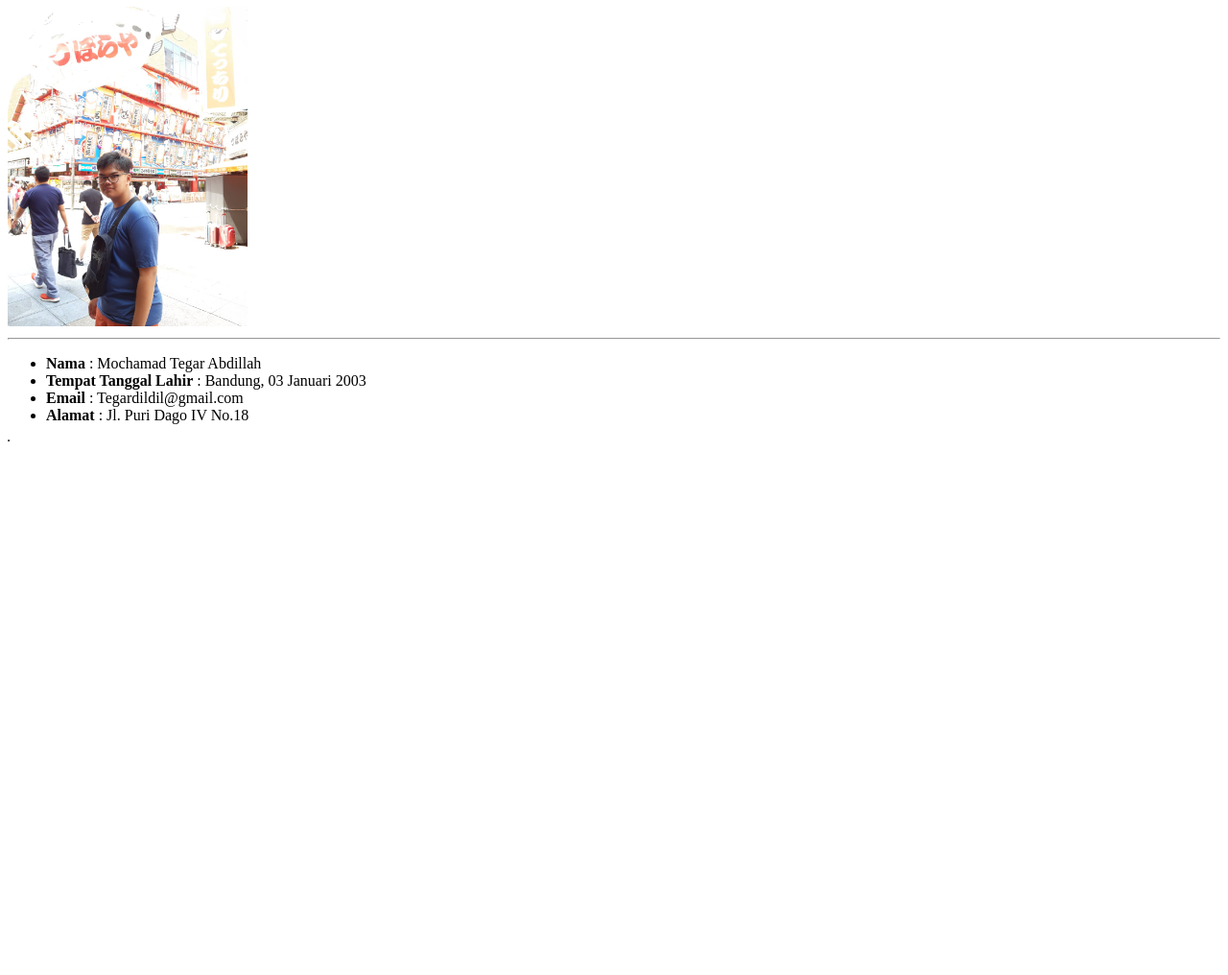
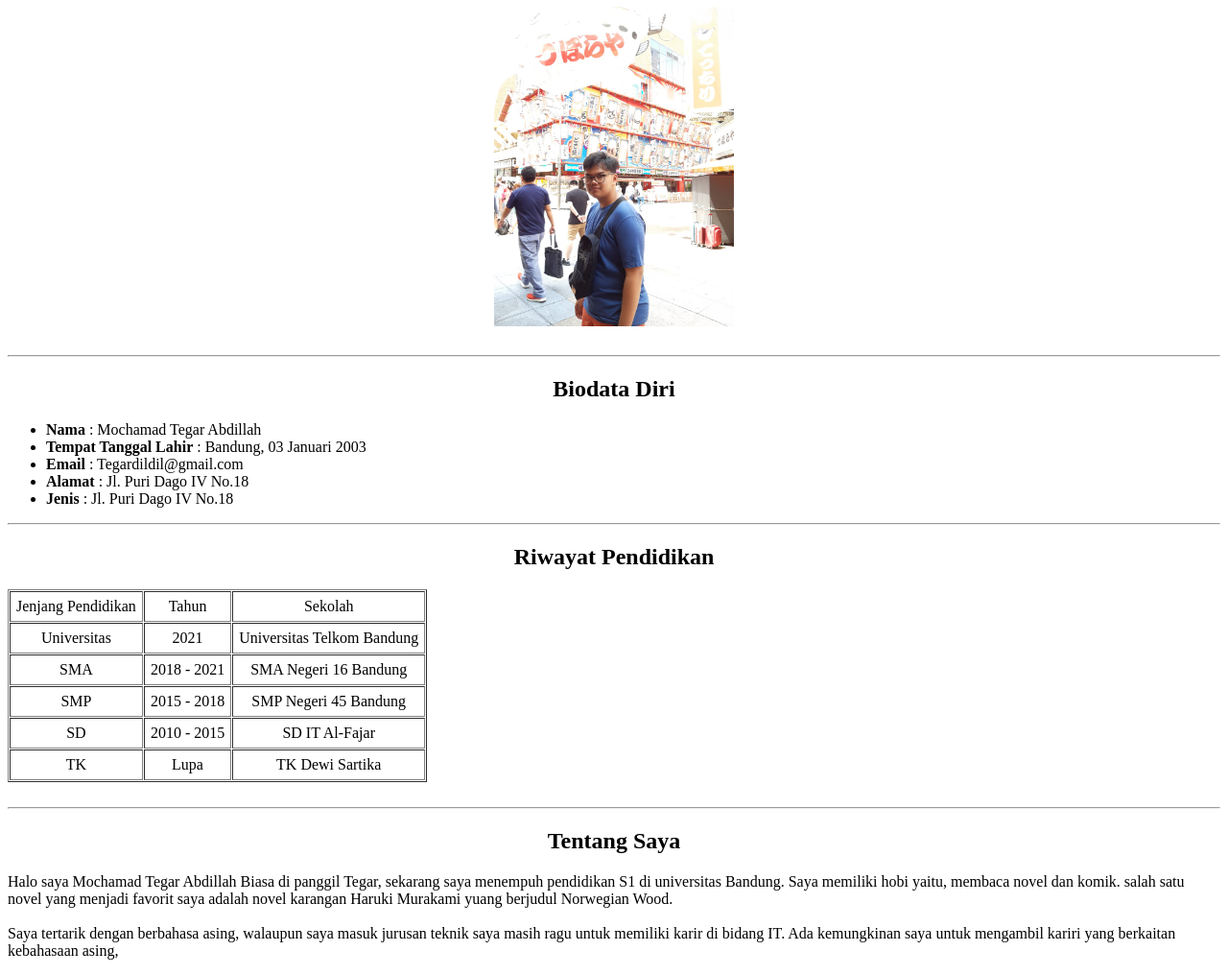
Before and after one commit to TegarTheGorGor/WAD_Project-1, a plain HTML site: page index.html in a window 1280 px wide. Shown: the part 73-1089 px from the top of the page at 96% size. Before the commit the page ends 800 px from the top, so only its background shows below. Drawn offline with Linux system fonts and the light colour scheme.

Commit message:
Update index.html

```diff
--- a/index.html
+++ b/index.html
@@ -4,19 +4,71 @@
     <title>CV Mochamad Tegar Abdillah</title>
 </head>
 <body>
-    <h1>Selamat Datang!!</h1>
+    <h1 style="text-align: center">Selamat Datang!!</h1>
+    <center>
     <img src ="IMG-20200710-WA0001.jpg" width="250">
+    </center>
     <br>
     <hr>
+
+    <h2 style="text-align: center">Biodata Diri</h2>
     <ul>
         <li><b>Nama</b> : Mochamad Tegar Abdillah</li>
         <li><b>Tempat Tanggal Lahir</b> : Bandung, 03 Januari 2003</li>
         <li><b>Email</b> : Tegardildil@gmail.com</li>
         <li><b>Alamat</b> : Jl. Puri Dago IV No.18</li>
+        <li><b>Jenis </b> : Jl. Puri Dago IV No.18</li>
     </ul>
-    <table border="1" cellspacing="0" cellpadding="1">
+    <hr>
 
+    <h2 style="text-align: center">Riwayat Pendidikan</h2>
+    <table border="1" cellspacing="1" cellpadding="6">
+        <tr>
+            <td style="text-align: center">Jenjang Pendidikan</td>
+            <td style="text-align: center">Tahun</td>
+            <td style="text-align: center">Sekolah</td>
+        </tr>
+
+        <tr>
+            <td style="text-align: center">Universitas</td>
+            <td style="text-align: center">2021</td>
+            <td>Universitas Telkom Bandung</td>
+        </tr>
+
+        <tr>
+            <td style="text-align: center">SMA</td>
+            <td >2018 - 2021</td>
+            <td style="text-align: center">SMA Negeri 16 Bandung</td>
+        </tr>
+
+        <tr>
+            <td style="text-align: center">SMP</td>
+            <td>2015 - 2018</td>
+            <td style="text-align: center">SMP Negeri 45 Bandung</td>
+        </tr>
+
+        <tr>
+            <td style="text-align: center">SD</td>
+            <td>2010 - 2015</td>
+            <td style="text-align: center">SD IT Al-Fajar</td>
+        </tr>
+
+        <tr>
+            <td style="text-align: center">TK</td>
+            <td style="text-align: center">Lupa</td>
+            <td style="text-align: center">TK Dewi Sartika</td>
+        </tr>
     </table>
+    <br>
+    <hr>
+
+    <h2 style="text-align: center">Tentang Saya</h2>
+    <p>
+        Halo saya Mochamad Tegar Abdillah Biasa di panggil Tegar, sekarang saya menempuh pendidikan S1 di universitas Bandung. Saya memiliki hobi yaitu, membaca novel dan komik. salah satu novel yang menjadi favorit saya adalah novel karangan Haruki Murakami yuang berjudul Norwegian Wood.
+        <br>
+        <br>
+        Saya tertarik dengan berbahasa asing, walaupun saya masuk jurusan teknik saya masih ragu untuk memiliki karir di bidang IT. Ada kemungkinan saya untuk mengambil kariri yang berkaitan kebahasaan asing,
+    </p>
 
 </body>
 </html>
```
